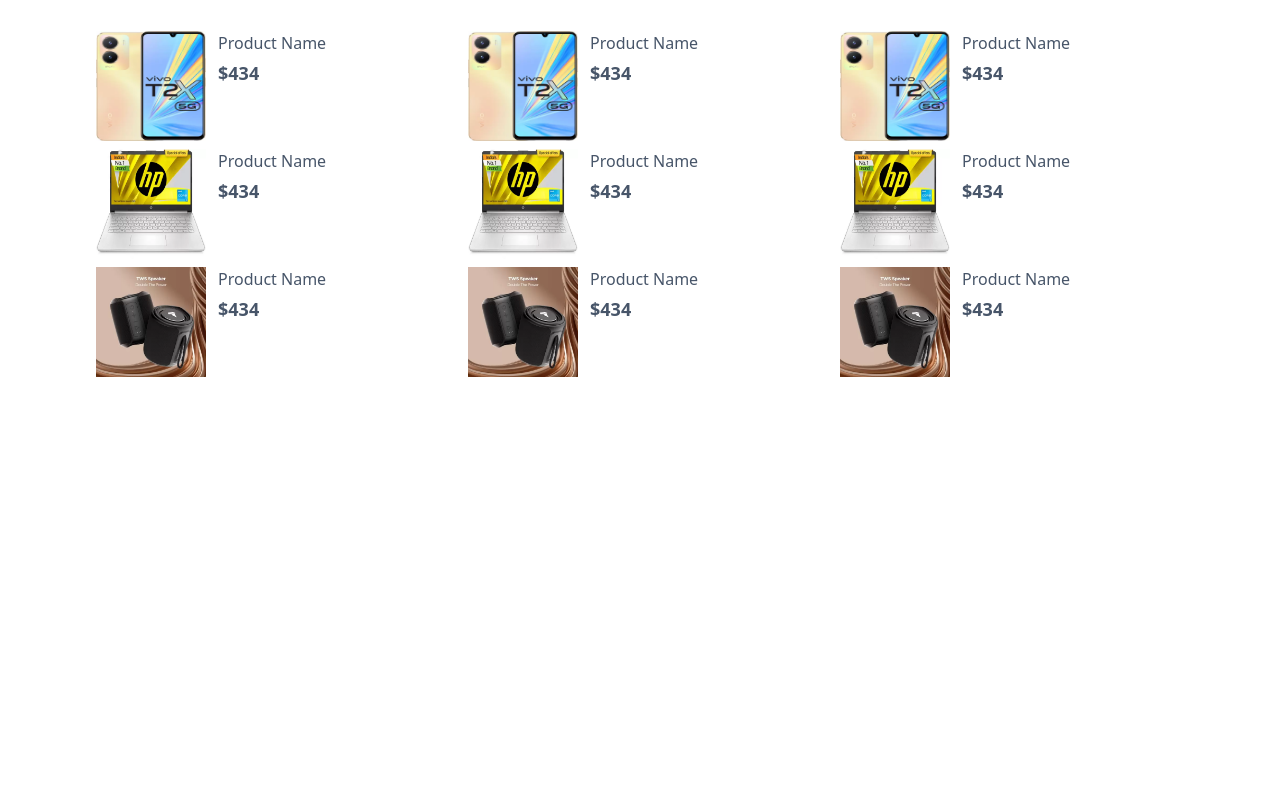
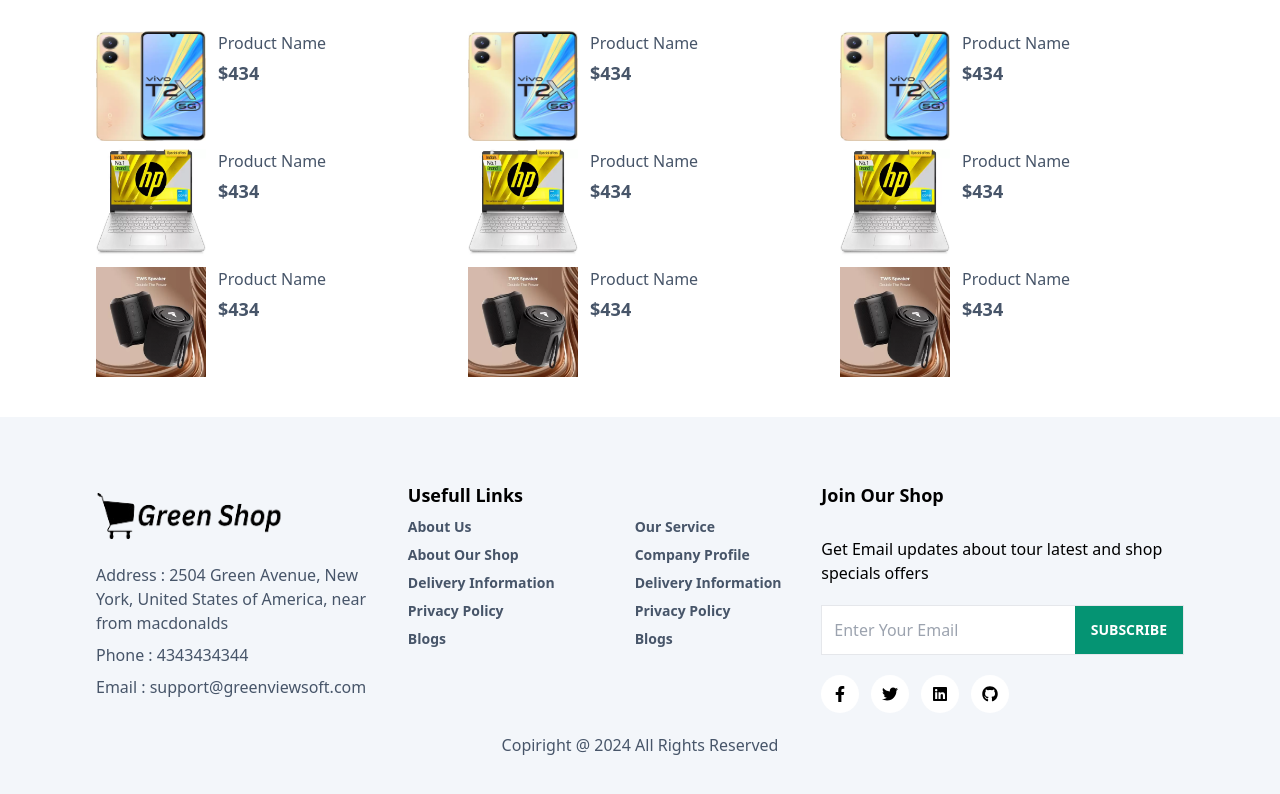
Before and after one commit to webdevmahabub/frontend-mern-multi-vendor-ecommerce, a React (Create React App) app: page / in a window 1280 px wide. Shown: the part 1978-2772 px from the top of the page. Before the commit the page ends 2395 px from the top, so only its background shows below. Built offline with nearby package versions, Linux system fonts and the light colour scheme.

Commit message:
Footer Area Design Setup

```diff
--- /dev/null
+++ b/src/components/Footer.jsx
@@ -0,0 +1,100 @@
+import React from 'react';
+import { Link } from 'react-router-dom';
+import { FaFacebookF} from "react-icons/fa";
+import { FaTwitter } from "react-icons/fa6";
+import { FaLinkedin } from "react-icons/fa";
+import { FaGithub } from "react-icons/fa";
+
+const Footer = () => {
+    return (
+        <footer className='bg-[#f3f6fa]'>
+            <div className='w-[85%] flex flex-wrap mx-auto border-b py-16 md-lg:pb-10 sm:pb-6'>
+                <div className='w-3/12 lg:w-4/12 sm:w-full'>
+                    <div className='flex flex-col gap-3'>
+                        <img className='w-[190px] h-[70px]' src="http://localhost:3000/images/logo.png" alt="logo" />
+                        <ul className='flex flex-col gap-2 text-slate-600'>
+                            <li>Address :  2504 Green Avenue, New York, United States of America, near from macdonalds</li>
+                            <li>Phone : 4343434344</li>
+                            <li>Email : support@greenviewsoft.com</li>
+                        </ul>
+                    </div>
+                </div>
+                <div className='w-5/12 lg:w-8/12 sm:w-full'>
+                <div className='flex justify-center sm:justify-start sm:mt-6 w-full'>
+                        <div>
+                <h2 className='font-bold text-lg mb-2'>Usefull Links </h2>
+                <div className='flex justify-between gap-[80px] lg:gap-[40px]'>
+                    <ul className='flex flex-col gap-2 text-slate-600 text-sm font-semibold'>
+                        <li>
+                            <Link>About Us </Link>
+                        </li>
+                        <li>
+                            <Link>About Our Shop </Link>
+                        </li>
+                        <li>
+                            <Link>Delivery Information </Link>
+                        </li>
+                        <li>
+                            <Link>Privacy Policy </Link>
+                        </li>
+                        <li>
+                            <Link>Blogs  </Link>
+                        </li>
+                    </ul>
+                    <ul className='flex flex-col gap-2 text-slate-600 text-sm font-semibold'>
+                        <li>
+                            <Link>Our Service </Link>
+                        </li>
+                        <li>
+                            <Link>Company Profile</Link>
+                        </li>
+                        <li>
+                            <Link>Delivery Information </Link>
+                        </li>
+                        <li>
+                            <Link>Privacy Policy </Link>
+                        </li>
+                        <li>
+                            <Link>Blogs  </Link>
+                        </li>
+                    </ul>
+                </div>
+                        </div>
+                    </div>
+                </div>
+                <div className='w-4/12 lg:w-full lg:mt-6'>
+                <div className='w-full flex flex-col justify-start gap-5'>
+                    <h2 className='font-bold text-lg mb-2'>Join Our Shop</h2>
+                    <span>Get Email updates about tour latest and shop specials offers</span>
+                    <div className='h-[50px] w-full bg-white border relative'>
+                        <input className='h-full bg-transparent w-full px-3 outline-0' type="text" placeholder='Enter Your Email' />
+                        <button className='h-full absolute right-0 bg-[#059473] text-white uppercase px-4 font-bold text-sm'>Subscribe</button>
+                     </div>
+                     <ul className='flex justify-start items-center gap-3'>
+                        <li>
+                            <a className='w-[38px] h-[38px] hover:bg-[#059473] hover:text-white flex justify-center items-center bg-white rounded-full' href="#"><FaFacebookF/> </a>
+                        </li>
+
+                        <li>
+                            <a className='w-[38px] h-[38px] hover:bg-[#059473] hover:text-white flex justify-center items-center bg-white rounded-full' href="#"><FaTwitter/> </a>
+                        </li>
+                        <li>
+                            <a className='w-[38px] h-[38px] hover:bg-[#059473] hover:text-white flex justify-center items-center bg-white rounded-full' href="#"><FaLinkedin/> </a>
+                        </li>
+                        <li>
+                            <a className='w-[38px] h-[38px] hover:bg-[#059473] hover:text-white flex justify-center items-center bg-white rounded-full' href="#"><FaGithub/> </a>
+                        </li>
+
+                        </ul>
+                </div>
+            </div>
+            <div className='w-[90%] flex flex-wrap justify-center items-center text-slate-600 mx-auto py-5 text-center'>
+            <span>Copiright @ 2024 All Rights Reserved </span>
+
+            </div>
+            </div>
+
+        </footer>
+    );
+};
+export default Footer;
--- a/src/pages/Home.jsx
+++ b/src/pages/Home.jsx
@@ -4,6 +4,7 @@
 import Categorys from '../components/Category';
 import FeatureProducts from '../components/products/FeatureProduct';
 import Products from '../components/products/Products';
+import Footer from '../components/Footer';
 
 const Home = () => {
     return (
@@ -28,10 +29,11 @@
             <div className='overflow-hidden'>
                 <Products title='Discount Product'/>
             </div>
+
                     </div>
                 </div>
             </div>
-
+            <Footer/>
         </div>
 
     );
```
